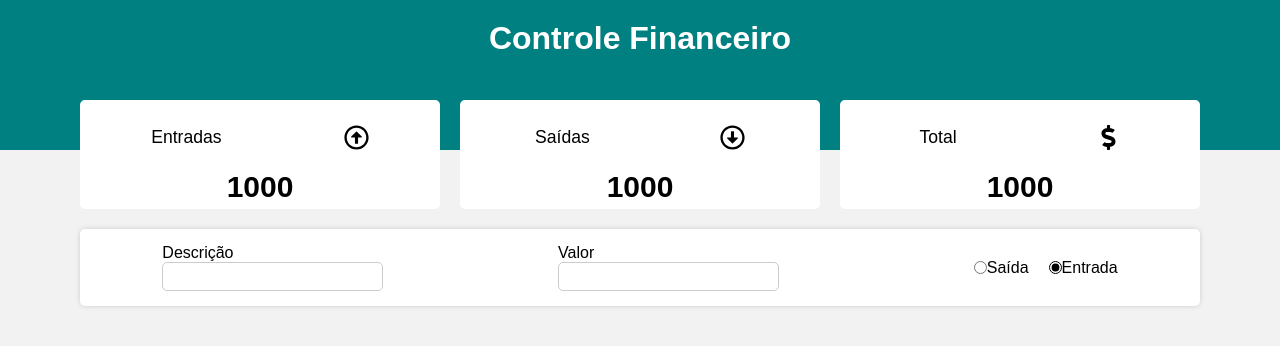
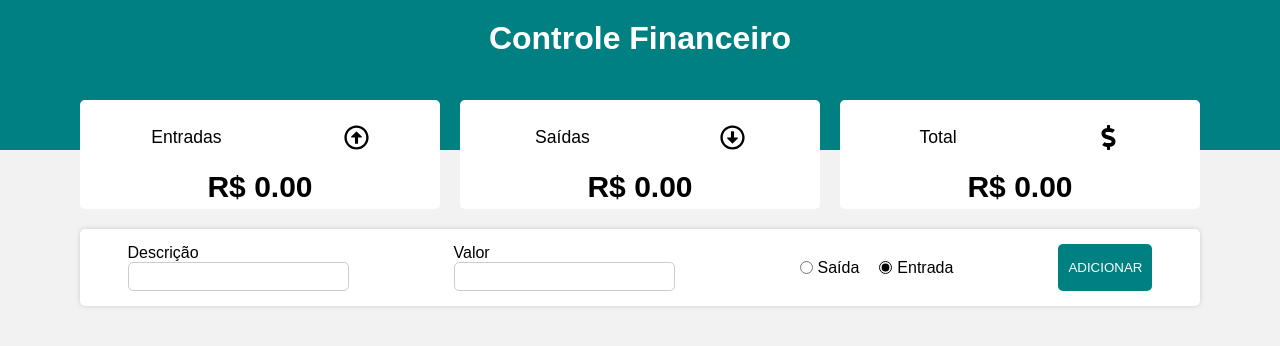
Before and after one commit to gustavofari/controle-financeiro, a React (Create React App) app: page / in a window 1280 px wide. Shown: the top 346 px of the page. Built offline with nearby package versions, Linux system fonts and the light colour scheme.

Commit message:
feat: values

```diff
--- a/src/App.js
+++ b/src/App.js
@@ -1,14 +1,42 @@
-import React from "react";
+import React, { useEffect, useState } from "react";
 import GlobalStyle from "./styles/global";
 import Header from "./components/Header";
 import Resume  from "./components/resume";
 import Form from "./components/Form";
 
 const App = () => {
+  const data = localStorage.getItem("transactions");
+  const [transactionsList, setTransactionsList] = useState(
+    data ? JSON.parse(data) : []
+  );
+  const [income, setIncome] = useState(0);
+  const [expense, setExpense] = useState(0);
+  const [total, setTotal] = useState(0);
+
+  useEffect(() => {
+    const amountExpense = transactionsList
+    .filter((item) => item.expense)
+    .map((transaction) => Number(transaction.amount))
+
+    const amountIncome = transactionsList
+    .filter((item) => !item.expense)
+    .map((transaction) => Number(transaction.amount));
+
+    const expense = amountExpense.reduce((acc, cur) => acc + cur, 0).toFixed(2);
+    const income = amountIncome.reduce((acc, cur) => acc + cur, 0).toFixed(2);
+
+    const total = Math.abs(income - expense).toFixed(2);
+
+    setIncome(`R$ ${income}`);
+    setExpense(`R$ ${expense}`);
+
+    setTotal(`${Number(income) < Number(expense) ? "-" : ""}R$ ${total}`);
+  }, [transactionsList])
+
   return (
     <>
       <Header />
-      <Resume />
+      <Resume income={income} expense={expense} total={total}/>
       <GlobalStyle />
       <Form></Form>
     </>
--- a/src/components/Form/index.js
+++ b/src/components/Form/index.js
@@ -49,6 +49,7 @@ const Form = () => {
                 />
                 <C.Label htmlFor="rExpenses">Entrada</C.Label>
             </C.RadioGroup>
+            <C.Button onClick={handleSave}>ADICIONAR</C.Button>
         </C.Container>
     </>
   )
--- a/src/components/Form/styles.js
+++ b/src/components/Form/styles.js
@@ -38,6 +38,7 @@ export const RadioGroup = styled.div`
 
     input {
         margin-left: 20px;
+        margin-right: 5px;
         accent-color: black;
         margin-top: 0;
     }
--- a/src/components/resume/index.js
+++ b/src/components/resume/index.js
@@ -7,13 +7,13 @@ import {
     FaDollarSign,
 } from "react-icons/fa";
 
-const Resume = () => {
+const Resume = ({ income, expense, total }) => {
   return (
     <>
     <C.Container>
-        <ResumeItem title="Entradas" value={1000} Icon={FaRegArrowAltCircleUp}/>
-        <ResumeItem title="Saídas" value={1000} Icon={FaRegArrowAltCircleDown}/>
-        <ResumeItem title="Total" value={1000} Icon={FaDollarSign}/>
+        <ResumeItem title="Entradas" value={income} Icon={FaRegArrowAltCircleUp}/>
+        <ResumeItem title="Saídas" value={expense} Icon={FaRegArrowAltCircleDown}/>
+        <ResumeItem title="Total" value={total} Icon={FaDollarSign}/>
     </C.Container>
     </>
   )
```
